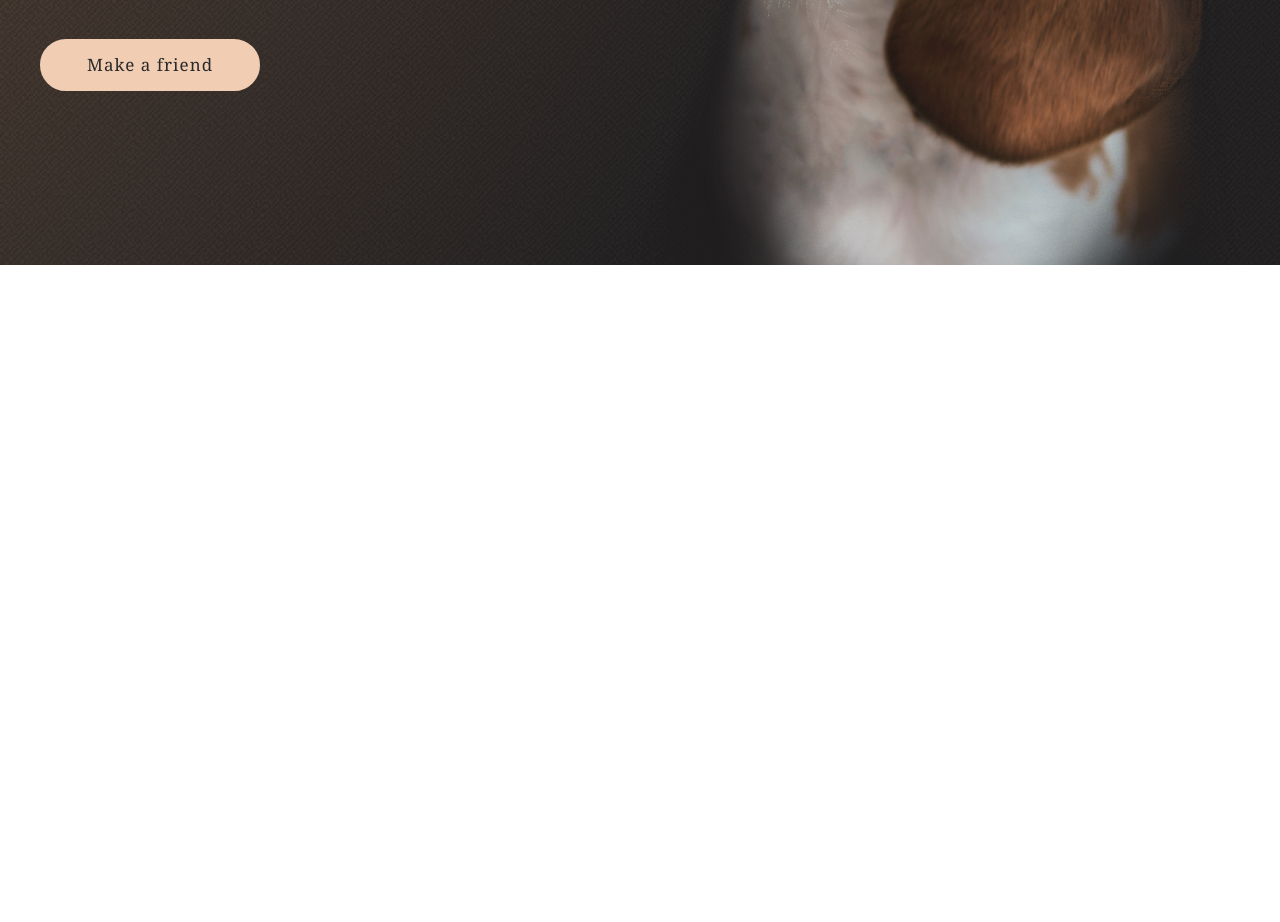
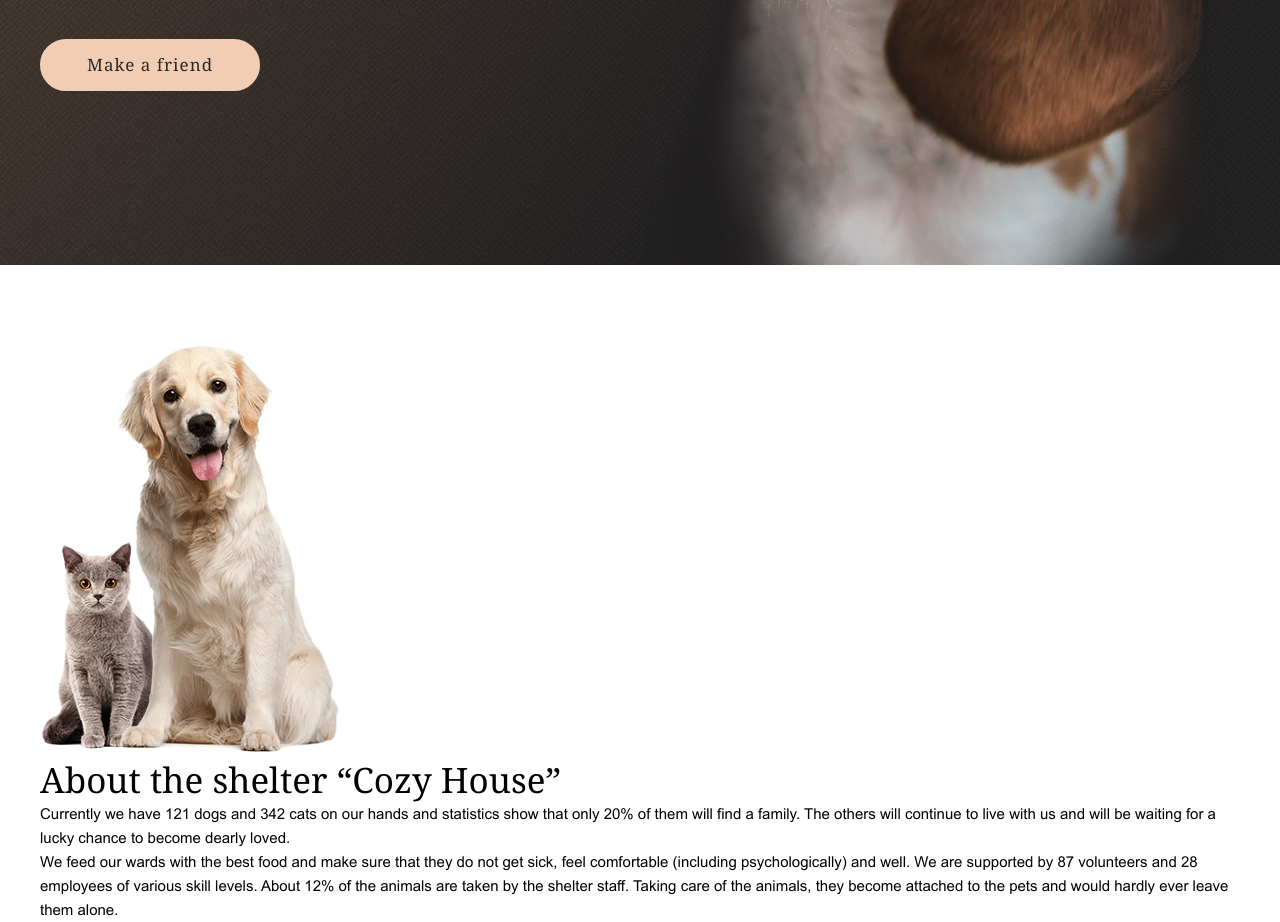
Before and after one commit to async-kita/cozy-house, a website with bundled scripts: page index.html in a window 1280 px wide. Shown: the part 643-1565 px from the top of the page. Before the commit the page ends 908 px from the top, so only its background shows below. Built offline with nearby package versions, Linux system fonts and the light colour scheme.

Commit message:
feat: add HTML markup section about

```diff
--- a/index.html
+++ b/index.html
@@ -133,5 +133,46 @@
         </div>
       </section>
     </div>
+    <main>
+      <section
+        class="about"
+        aria-labelledby="about-title"
+      >
+        <div class="about__inner container">
+          <div class="about__wrapper-image">
+            <img
+              class="about__image"
+              src="./assets/images/about/pets.png"
+              alt="Pets"
+              width="300"
+              height="408"
+              loading="lazy"
+            />
+          </div>
+          <div class="about__body">
+            <h2
+              class="about__title h3"
+              id="about-title"
+            >
+              About the shelter “Cozy House”
+            </h2>
+            <p class="about__subtitle paragraph-l">
+              Currently we have 121 dogs and 342 cats on our hands and
+              statistics show that only 20% of them will find a family. The
+              others will continue to live with us and will be waiting for a
+              lucky chance to become dearly loved.
+            </p>
+            <p class="about__subtitle paragraph-l">
+              We feed our wards with the best food and make sure that they do
+              not get sick, feel comfortable (including psychologically) and
+              well. We are supported by 87 volunteers and 28 employees of
+              various skill levels. About 12% of the animals are taken by the
+              shelter staff. Taking care of the animals, they become attached to
+              the pets and would hardly ever leave them alone.
+            </p>
+          </div>
+        </div>
+      </section>
+    </main>
   </body>
 </html>
```
Also changed, not shown: assets/images/about/pets.png (added).
